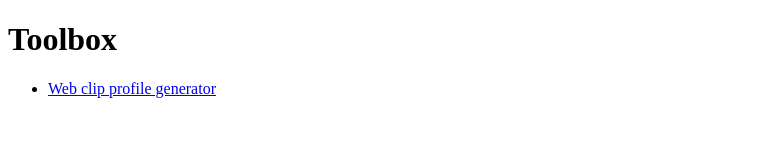
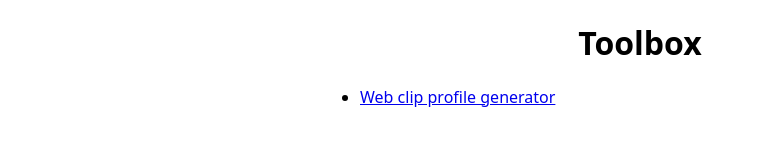
Before and after one commit to ngsctt/toolbox, a plain HTML site: page index.html in a window 1280 px wide. Shown: the whole page, without its empty margins (0-757 px from the left). Drawn offline with Linux system fonts and the light colour scheme; the site is published under a folder, as on GitHub Pages, so addresses that start at the root find nothing.

Commit message:
Fix CSS link href
Unfortunately cannot use "/" because on GitHub pages

```diff
--- a/index.html
+++ b/index.html
@@ -4,7 +4,7 @@
   <meta charset="UTF-8">
   <meta name="viewport" content="width=device-width, initial-scale=1.0">
   <title>Toolbox</title>
-  <link rel="stylesheet" href="/styles.css">
+  <link rel="stylesheet" href="./styles.css">
 </head>
 <body>
   <main>
```
Also changed, not shown: web-clips.html (+1 -1 lines).
